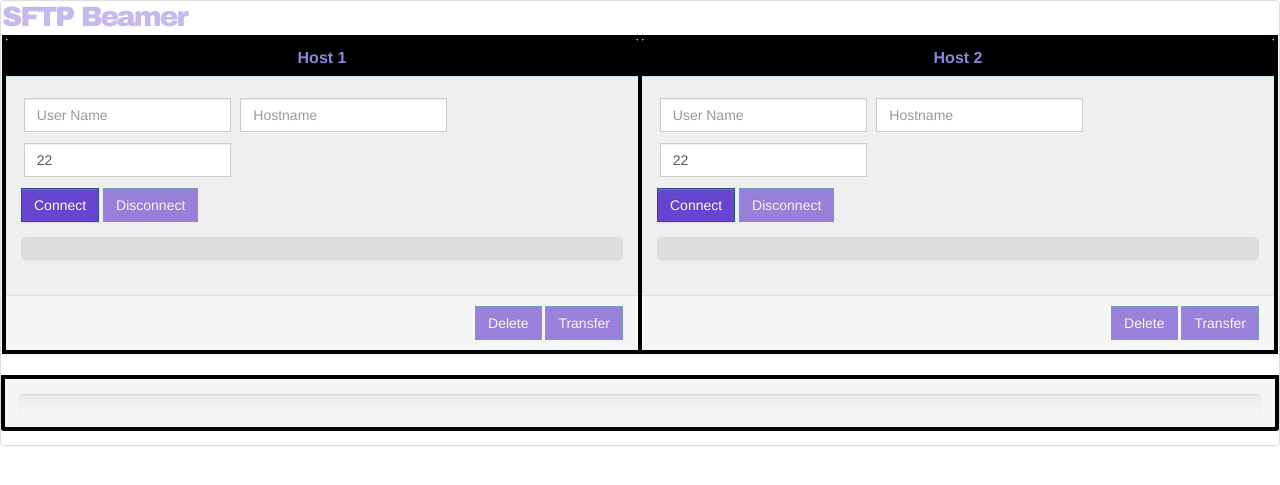
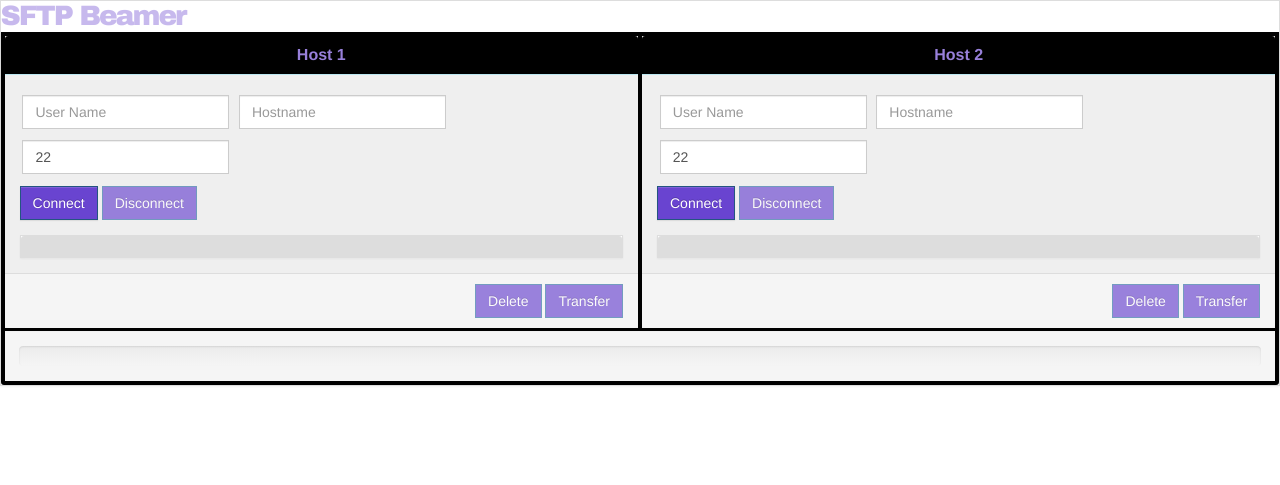
Before and after one commit to neicnordic/sftpbeamer-django_DEPRECATED, a Django app: template sftp_beamer/sftp_beamer/templates/dashboard.html in a window 1280 px wide. Shown: the top 485 px of the page. Run offline with Django 3.2, Linux system fonts and the light colour scheme; the template is opened without the code that fills it, so the values that code supplies are empty; some libraries are stand-ins or nearby versions.

Commit message:
More design polish

```diff
--- a/sftp_beamer/sftp_beamer/static/css/dashboard.css
+++ b/sftp_beamer/sftp_beamer/static/css/dashboard.css
@@ -54,9 +54,12 @@
     color: white!important;
     border-radius: 0;
 }
+.panel {
+    border-radius: 0!important;
+}
 .panel-info {
     background: #efefef!important;
-    border: 4px solid black!important;
+    border: 8px solid black!important;
     border-radius: 0;
 }
 .panel-title {
@@ -64,10 +67,28 @@
 	font-weight: bold;
 }
 .panel-info.host1 {
-    border-width: 4px 2px 4px 4px!important;
+    border-width: 4px 2px 2px 4px!important;
 }
 .panel-info.host2 {
-    border-width: 4px 4px 4px 2px!important;
+    border-width: 4px 4px 2px 2px!important;
+}
+.panel-default > .panel-footer {
+	border: 4px solid black;
+    border-width: 2px 4px 4px 4px;
+	height: 56px!important;
+	padding: 1em;
+}
+.progress {
+	width: 100%;
+}
+@media screen and (max-width: 991px) {
+    .panel-info.host1,
+    .panel-info.host2 {
+        border-width: 4px 4px 2px 4px!important;
+    }
+    .panel-default > .panel-footer {
+        border-width: 2px 4px 4px 4px!important;
+    }
 }
 .panel-heading {
     background: black!important;
@@ -91,14 +112,8 @@
 .dataTables_length {
     margin-left: .6em;
 }
-.panel-default > .panel-footer {
-	margin-bottom: 1em;
-	border: 4px solid black;
-	height: 56px!important;
-	padding: 1em;
-}
-.progress {
-	width: 100%;
+.panel {
+    margin: 0;
 }
 .paginate_button:hover {
     background: #6944D0!important;
@@ -110,12 +125,15 @@
     padding: 0;
 }
 .panel-default >.panel-body {
-    margin: -1em;
+    margin: -1.1em;
 }
 
 .modal-content {
     border-radius: 0;
 }
-.modal-content input#password {
-    border-radius: 0;
+.modal-content input {
+    border-radius: 0!important;
 }
+.form-control:focus {
+    border-color: #6944D0;
+}
```
